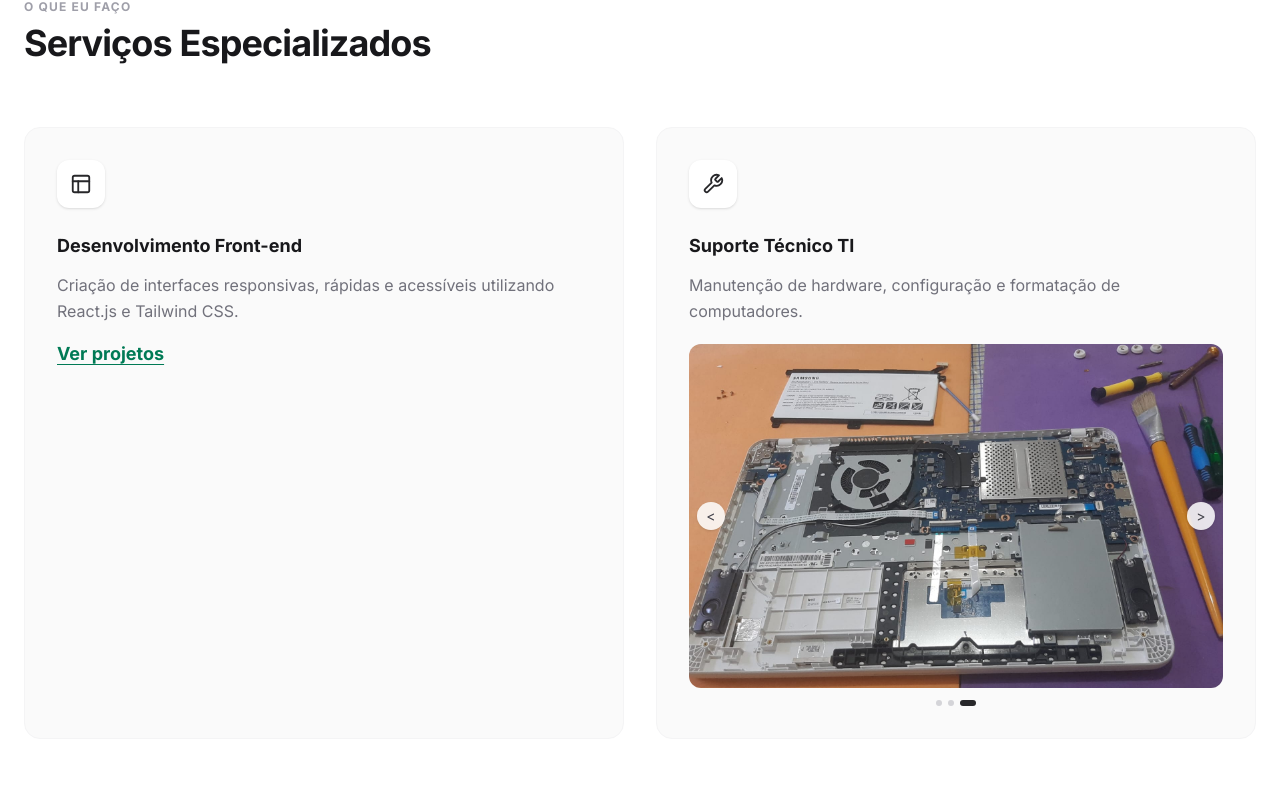
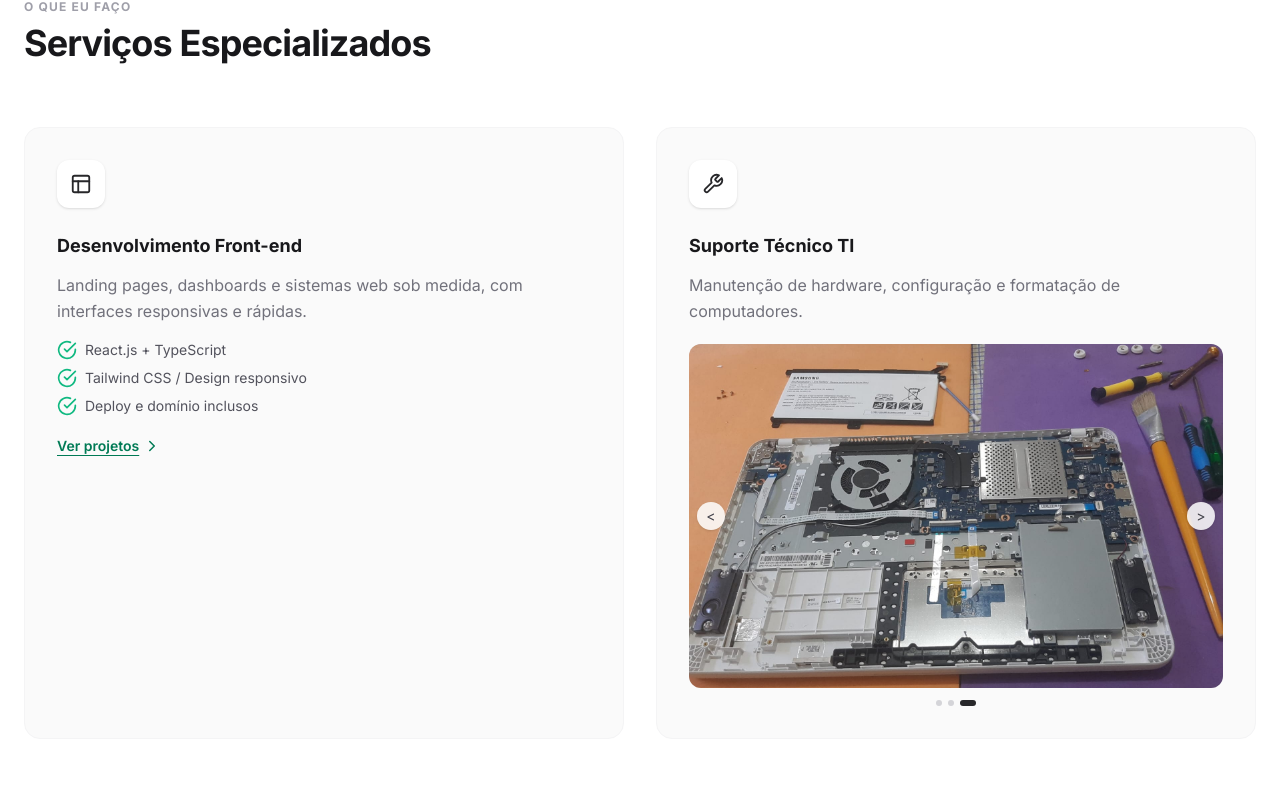
Before and after one commit to marconesdb/informatica_moc, a React (Vite) app: page / in a window 1280 px wide. Shown: the part 897-1700 px from the top of the page. Built offline with nearby package versions, Linux system fonts and the light colour scheme.

Commit message:
Alterações em Front-end

```diff
--- a/src/App.tsx
+++ b/src/App.tsx
@@ -170,18 +170,11 @@ const Hero = () => (
 
 // ── Mini carrossel de fotos (usado dentro do card de Suporte Técnico) ──────
 // Troque as URLs abaixo pelas fotos reais dos seus trabalhos de manutenção.
-//const MAINTENANCE_PHOTOS = [
- // { src: "https://images.unsplash.com/photo-1518770660439-4636190af475?w=600&q=80", alt: "Manutenção de computador" },
- // { src: "https://images.unsplash.com/photo-1587202372634-32705e3bf49c?w=600&q=80", alt: "Montagem de hardware" },
- // { src: "https://images.unsplash.com/photo-1591370874773-6702e8f12fd8?w=600&q=80", alt: "Formatação de notebook" },
-//];
-
 const MAINTENANCE_PHOTOS = [
   { src: img03, alt: "Manutenção de computador" },
   { src: img02, alt: "Montagem de hardware" },
   { src: img01, alt: "Formatação de notebook" },
 ];
-
 
 const MaintenanceCarousel = () => {
   const [current, setCurrent] = useState(0);
@@ -222,7 +215,6 @@ const MaintenanceCarousel = () => {
           alt={MAINTENANCE_PHOTOS[current].alt}
           className="w-full h-full object-cover transition-opacity duration-500"
         />
-        {/* ... botões e dots permanecem iguais ... */}
         <button
           onClick={handlePrev}
           className="absolute left-2 top-1/2 -translate-y-1/2 w-7 h-7 flex items-center justify-center rounded-full bg-white/85 hover:bg-white shadow text-zinc-700 text-sm border-none cursor-pointer"
@@ -258,13 +250,13 @@ const MaintenanceCarousel = () => {
 };
 
 // ── Services ───────────────────────────────────────────────────────────────
-// ── Services ───────────────────────────────────────────────────────────────
 type ServiceItem = {
   icon: JSX.Element;
   title: string;
   description: string;
   link?: { href: string; label: string; className?: string };
   carousel?: boolean;
+  features?: string[]; // NOVO: bullets de destaque, ex.: usados no card de Front-end
 };
 
 const Services = () => {
@@ -272,11 +264,17 @@ const Services = () => {
     {
       icon: <LayoutIcon />,
       title: "Desenvolvimento Front-end",
-      description: "Criação de interfaces responsivas, rápidas e acessíveis utilizando React.js e Tailwind CSS.",
+      description:
+        "Landing pages, dashboards e sistemas web sob medida, com interfaces responsivas e rápidas.",
+      features: [
+        "React.js + TypeScript",
+        "Tailwind CSS / Design responsivo",
+        "Deploy e domínio inclusos",
+      ],
       link: {
         href: "https://layout-novo-portfolio-marconesbs-projects.vercel.app/",
         label: "Ver projetos",
-        className: "text-lg font-bold text-emerald-700 hover:text-emerald-800",
+        className: "text-sm font-semibold text-emerald-700 hover:text-emerald-800",
       },
     },
     {
@@ -297,19 +295,36 @@ const Services = () => {
 
         <div className="grid grid-cols-1 sm:grid-cols-2 gap-6 sm:gap-8">
           {services.map((s, i) => {
+            let featuresEl = null;
+            if (s.features && s.features.length > 0) {
+              featuresEl = (
+                <ul className="space-y-2 list-none p-0 m-0 mt-4">
+                  {s.features.map(f => (
+                    <li key={f} className="flex items-center gap-2 text-sm text-zinc-600">
+                      <span className="shrink-0"><CheckIcon /></span>
+                      {f}
+                    </li>
+                  ))}
+                </ul>
+              );
+            }
+
             let linkEl = null;
             if (s.link) {
               linkEl = (
                 <a
                   href={s.link.href}
-                  className={`inline-block mt-4 underline underline-offset-4 transition-colors ${
+                  target="_blank"
+                  rel="noopener noreferrer"
+                  className={`inline-flex items-center gap-1 mt-5 underline underline-offset-4 transition-colors ${
                     s.link.className || "text-sm font-semibold text-zinc-800 hover:text-zinc-500"
                   }`}
                 >
-                  {s.link.label}
+                  {s.link.label} <ChevronRightIcon />
                 </a>
               );
             }
+
             let carouselEl = null;
             if (s.carousel) {
               carouselEl = <MaintenanceCarousel />;
@@ -325,6 +340,7 @@ const Services = () => {
                 </div>
                 <h3 className="text-lg font-bold mb-3">{s.title}</h3>
                 <p className="text-zinc-500 leading-relaxed text-sm sm:text-base">{s.description}</p>
+                {featuresEl}
                 {linkEl}
                 {carouselEl}
               </div>
```
